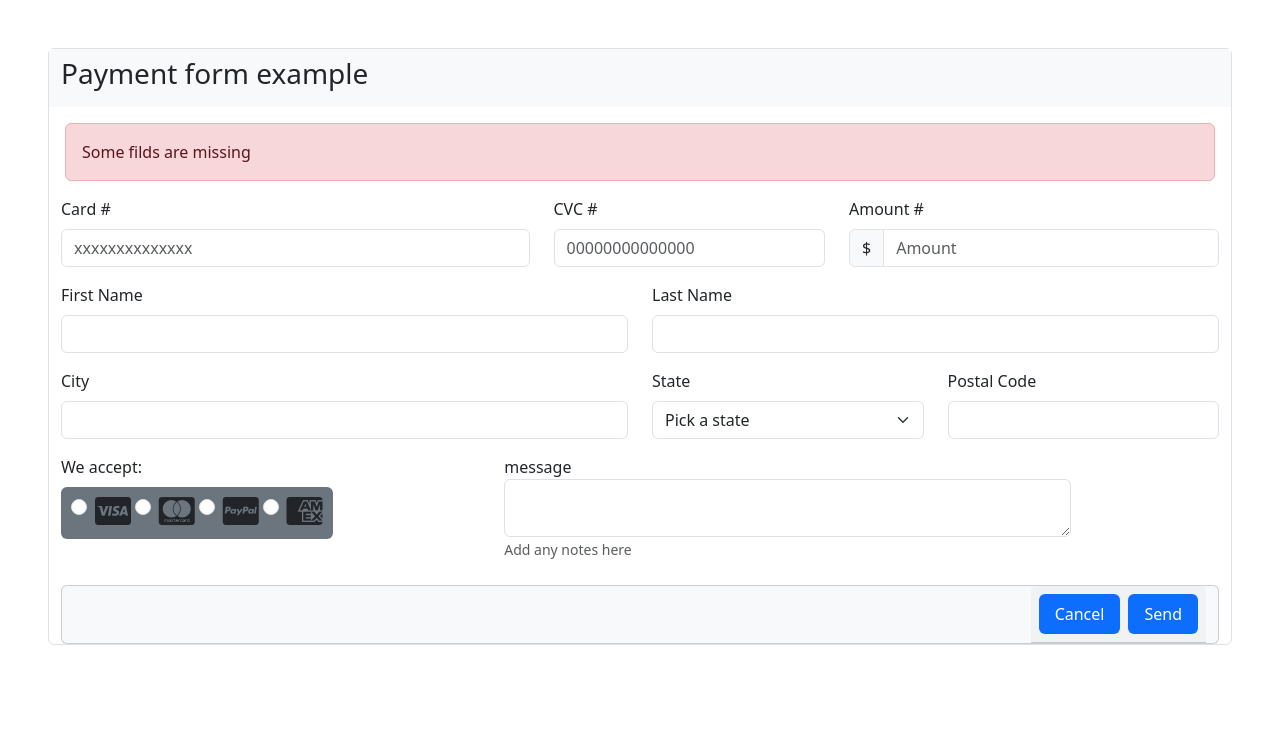
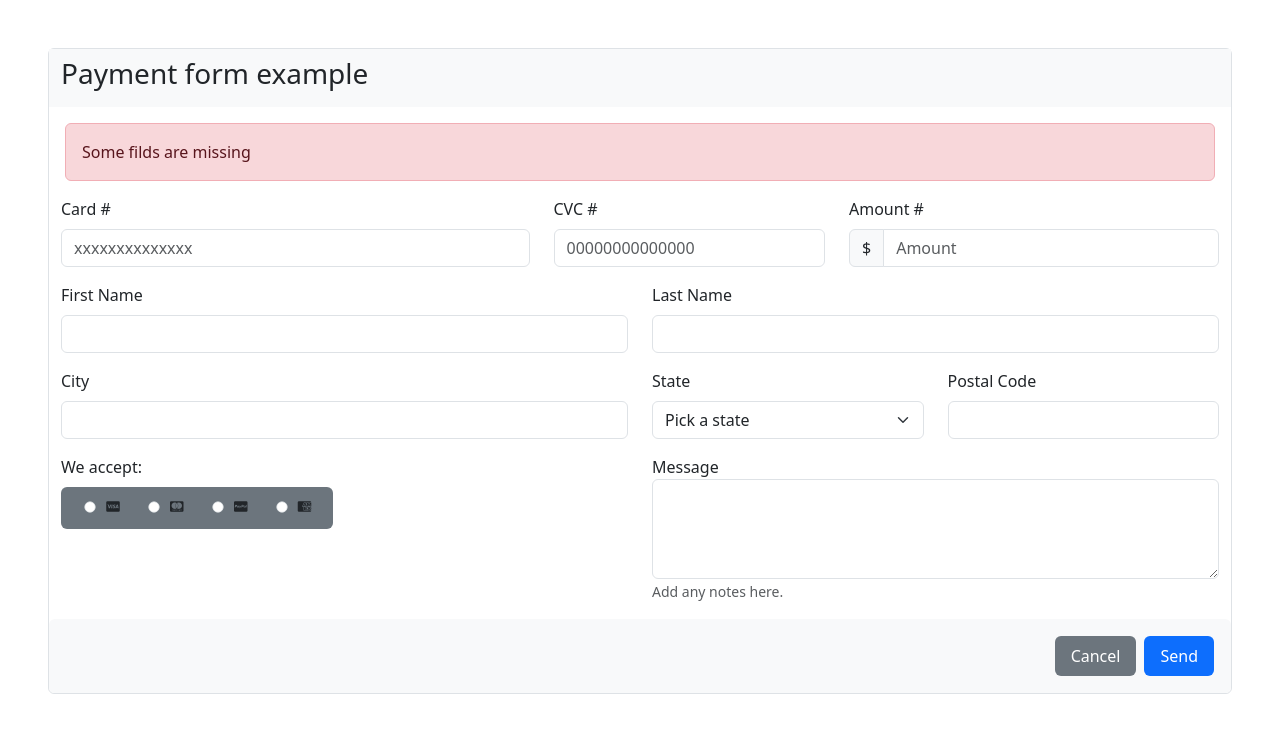
Before and after one commit to 4GeeksAcademy/aivandag-inputs-bootstrap, a plain HTML site: page index.html in a window 1280 px wide. Drawn offline with nearby package versions, Linux system fonts and the light colour scheme.

Commit message:
¨formadepago¨

```diff
--- a/index.html
+++ b/index.html
@@ -61,7 +61,7 @@
         </div>
         </div>
 
-    <div class="Info cliente container-fluid mt-3">
+        <div class="Infocliente container-fluid mt-3">
             <div class="row">
                 <div class="col-6">
                     <label class="form-label">First Name</label>
@@ -99,50 +99,55 @@
                     </div>
                 </div>
 
-            <div class="metodo de pago container-fluid mt-3">
-                <div class="row">
-                    <div class="col-3 justify-content-around">
+                <div class="formadepago container-fluid mt-3">
+                    <div class="row justify-content-between">
+                        <div class="col-3 col-md4 justify-content-around">
                             <label class="form-label">We accept:</label>
-                        <div class="bg-secondary p-2 rounded d-flex justify-content-around">
+                            <div class="bg-secondary p-2 rounded d-flex justify-content-around w-100 flex-wrap">
 
-                            <div class="form-check">
-                                <input class="form-check-input" type="radio" name="metododepago" id="visa">
+                                <div class="form-check form-check-xm">
+                                    <input class="form-check-input" type="radio" name="metododepago" id="visa"
+                                        style="transform: scale(0.7);">
                                     <label class="form-check-label" for="visa">
-                                    <i class="fa-brands fa-cc-visa fa-2x"></i>
+                                        <i class="fa-brands fa-cc-visa fa-xs"></i>
                                     </label>
                                 </div>
 
                                 <div class="form-check">
-                                <input class="form-check-input" type="radio" name="metododepago" id="mastercard">
+                                    <input class="form-check-input" type="radio" name="metododepago" id="mastercard"
+                                        style="transform: scale(0.7);">
                                     <label class="form-check-label" for="mastercard">
-                                    <i class="fa-brands fa-cc-mastercard fa-2x"></i>
+                                        <i class="fa-brands fa-cc-mastercard fa-xs"></i>
                                     </label>
                                 </div>
 
                                 <div class="form-check">
-                                <input class="form-check-input" type="radio" name="metododepago" id="Paypal">
+                                    <input class="form-check-input" type="radio" name="metododepago" id="Paypal"
+                                        style="transform: scale(0.7);">
                                     <label class="form-check-label" for="Paypal">
-                                    <i class="fa-brands fa-cc-paypal fa-2x"></i>
+                                        <i class="fa-brands fa-cc-paypal fa-xs"></i>
                                     </label>
                                 </div>
 
                                 <div class="form-check">
-                                <input class="form-check-input" type="radio" name="metododepago" id="AmericanExpress">
+                                    <input class="form-check-input" type="radio" name="metododepago"
+                                        id="AmericanExpress" style="transform: scale(0.7);">
                                     <label class="form-check-label" for="AmericanExpress">
-                                    <i class="fa-brands fa-cc-amex fa-2x"></i>
+                                        <i class="fa-brands fa-cc-amex fa-xs"></i>
                                     </label>
                                 </div>
                             </div>
                         </div>
 
-                    <div class="col-6 container-fluid">
+                        <div class="col-6">
                             <div class="form-floating">
-                            <span>message</span>
-                            <textarea class="form-control" placeholder="Leave a comment here"
-                                id="floatingTextarea"></textarea>
+                                <span>Message</span>
+                                <textarea class="form-control d-flex justify-content-end"
+                                    placeholder="Leave a comment here" id="floatingTextarea"
+                                    style="height:100px"></textarea>
 
                                 <label for="floatingTextarea"></label>
-                            <small class="form-text text-muted"> Add any notes here</small>
+                                <small class="form-text text-muted"> Add any notes here.</small>
                             </div>
 
 
@@ -153,24 +158,27 @@
                 </div>
 
 
+                <div class="alert bg-body-tertiary mt-3 mb-0 d-flex justify-content-end">
 
-
-
-
-            <div class="confirmacion de formulario">
-                <div class="card text-center align-items-end  mt-4 bg-body-tertiary container-fluid">
-                    <div class="card-header">
                     <ul class="nav nav-pills card-header-pills">
                         <li class="nav-item">
-                                <a class="nav-link active" href="#">Cancel</a>
+                            <a class="nav-link active bg-secondary" href="#">Cancel</a>
                         </li>
                         <li class="nav-item ms-2">
                             <a class="nav-link active" href="#">Send</a>
                         </li>
                 </div>
             </div>
+
         </div>
+
+
+
+
+
+
         </div>
+
     </form>
     <!-- termina el formulario -->
 
```
Lines whose indentation alone changed are shown as unchanged.
